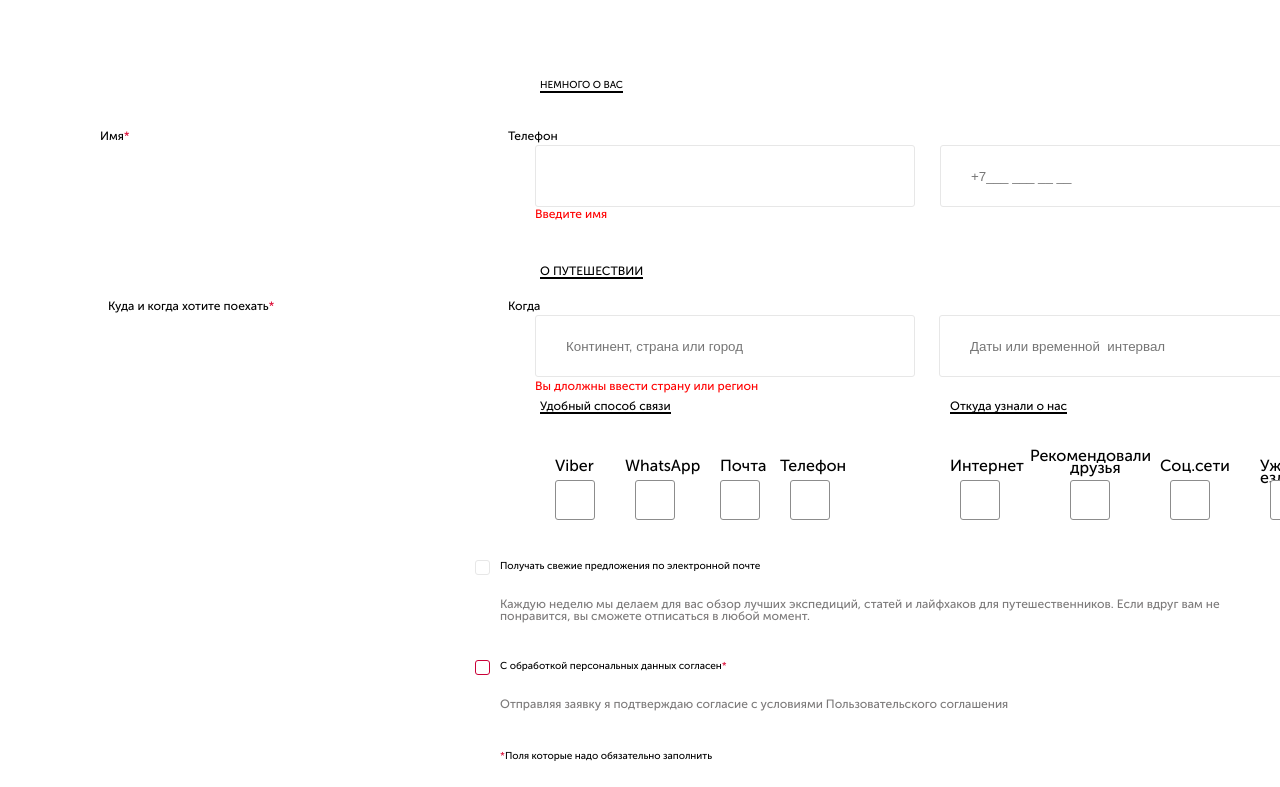
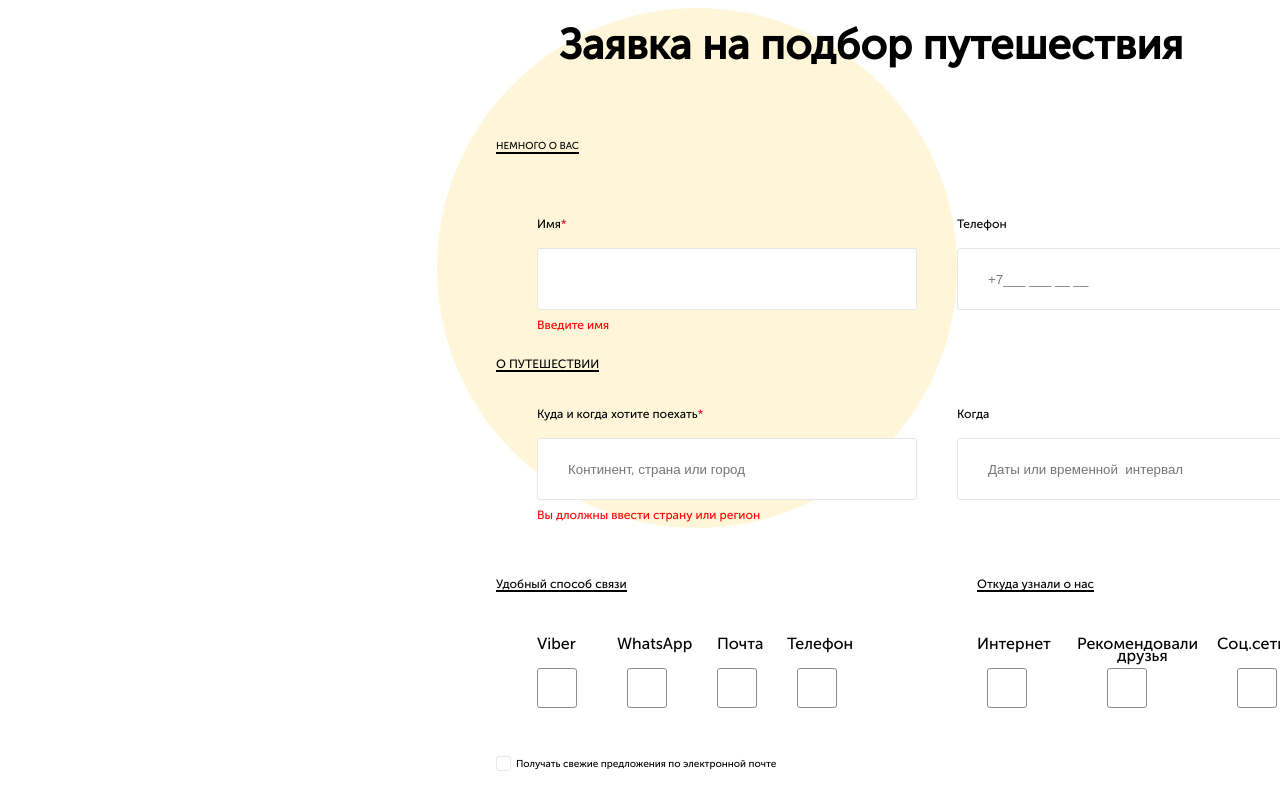
Before and after one commit to artemShvalev/hot-tour, a Vue app: page / in a window 1280 px wide. Shown: the part 1640-2427 px from the top of the page. Built offline with nearby package versions, Linux system fonts and the light colour scheme.

Commit message:
Fix it Form(!)

```diff
--- a/src/App.vue
+++ b/src/App.vue
@@ -22,10 +22,10 @@ export default {
   components: {
     HeaderTour,
     MainTour,
+    SliderTour,
     PopularTour,
     FormTour,
     FooterTour,
-    SliderTour,
   },
 };
 </script>
--- a/src/components/FooterTour.vue
+++ b/src/components/FooterTour.vue
@@ -36,13 +36,13 @@ export default {
     padding: 0;
   }
   .footer{
-    background: #E5E5E5;
+    background: #ffffff;
     width: 1024px;
     margin: 0 auto;
     display: flex;
     position: absolute;
-    top: -106px;
-    left:0px;
+    top: 106px;
+    left:0;
   }
   .img__footer{
     position: absolute;
--- a/src/components/FormTour.vue
+++ b/src/components/FormTour.vue
@@ -1,6 +1,7 @@
-<template  class="all">
+<template>
+  <div  class="all">
      <div class="line"></div>
-  <div class="formtour">
+  <div class="formtour"></div>
      <div class="form__title">
        <h3>Заявка на подбор путешествия</h3>
      </div>
@@ -84,7 +85,7 @@
      <div class="btn">
        <button>Отправить <img id="img" src="../assets/img/arrbutton.png" alt=""></button>
      </div>
-   </div>
+  </div>
 </template>
 
 <script>
@@ -128,29 +129,40 @@ export default {
   * {
     margin: 0;
     padding: 0;
+    box-sizing: border-box;
   }
   .all{
     margin: 0 auto;
+    background-image: url('../assets/img/ellipse.png');
+    background-repeat: no-repeat;
+    width: 1000px;
+    height: 520px;
+    background-size: contain;
+    background-position-y: center;
+    position: absolute;
+    top: 1648px;
+    left: 437px;
+    z-index: 10000;
   }
   .error{
-    font-family: Museo Sans Cyrl;
+    font-family: Museo Sans Cyrl,sans-serif;
     font-style: normal;
     color: red;
     font-size: 12px;
 
     position: absolute;
-    top: 2019px;
-    left:535px;
+    top: 500px;
+    left:100px;
   }
   .error__name{
-    font-family: Museo Sans Cyrl;
+    font-family: Museo Sans Cyrl, sans-serif;
     font-style: normal;
     color: red;
     font-size: 12px;
 
     position: absolute;
-    top: 1847px;
-    left:535px;
+    top: 310px;
+    left:100px;
   }
   .formtour{
   }
@@ -164,15 +176,14 @@ export default {
     color: #000000;
 
     position: absolute;
-    top: 1575px;
-    right:620px;
+    top: 15px;
+    left:122px;
   }
 
   .about{
     position: absolute;
-    top: 1649px;
-    left: 540px;
-    padding-top: 70px;
+    top: 132px;
+    left: 59px;
 
     font-family: Museo Sans Cyrl, sans-serif;
     font-size: 10px;
@@ -184,7 +195,7 @@ export default {
   }
   .label__name{
     position: absolute;
-    top: 1770px;
+    top: 210px;
     left: 100px;
 
     font-family: Museo Sans Cyrl, sans-serif;
@@ -198,8 +209,8 @@ export default {
   }
   .label__tel{
     position: absolute;
-    top: 1770px;
-    padding-left: 500px;
+    top: 210px;
+    left: 520px;
 
     font-family: Museo Sans Cyrl, sans-serif;
     font-size: 12px;
@@ -215,16 +226,14 @@ export default {
     width: 380px;
     height: 50px;
     padding: 30px;
-  }
-  #name{
     position: absolute;
-    top: 1785px;
-    left:535px;
+    top: 240px;
+    left:100px;
   }
   #tel{
     position: absolute;
-    top: 1785px;
-    left:940px;
+    top:  240px;
+    left: 520px;
     background: #FFFFFF;
     border: 1px solid #E7E7E7;
     box-sizing: border-box;
@@ -235,9 +244,8 @@ export default {
   }
   .about__advice{
     position: absolute;
-    top: 1835px;
-    left: 540px;
-    padding-top: 70px;
+    top: 350px;
+    left: 59px;
 
     font-family: Museo Sans Cyrl, sans-serif;
     font-size: 12px;
@@ -246,8 +254,8 @@ export default {
   }
   .advice{
     position: absolute;
-    top: 1940px;
-    padding-left: 100px;
+    top: 400px;
+    left: 100px;
 
     font-family: Museo Sans Cyrl, sans-serif;
     font-size: 12px;
@@ -257,8 +265,8 @@ export default {
   }
   #advice{
     position: absolute;
-    top: 1955px;
-    left:535px;
+    top: 430px;
+    left:100px;
     background: #FFFFFF;
     border: 1px solid #E7E7E7;
     box-sizing: border-box;
@@ -269,8 +277,8 @@ export default {
   }
   .when{
     position: absolute;
-    top: 1940px;
-    padding-left: 500px;
+    top: 400px;
+    left: 520px;
 
     font-family: Museo Sans Cyrl,sans-serif;
     font-size: 12px;
@@ -280,8 +288,8 @@ export default {
   }
   #when{
     position: absolute;
-    top:1955px;
-    left:939px;
+    top:430px;
+    left:520px;
     background: #FFFFFF;
     border: 1px solid #E7E7E7;
     box-sizing: border-box;
@@ -292,8 +300,8 @@ export default {
   }
   .connection{
     position: absolute;
-    top: 1970px;
-    left: 540px;
+    top: 500px;
+    left: 59px;
     padding-top: 70px;
 
     font-family: Museo Sans Cyrl,sans-serif;
@@ -303,8 +311,7 @@ export default {
   }
   .check{
     display: flex;
-    position: relative;
-    top: -1000px;
+    position: absolute;
   }
   .label__viber{
     display:block;
@@ -312,8 +319,8 @@ export default {
     font-size: 16px;
     line-height: 12px;
     position: absolute;
-    top: 2100px;
-    left: 555px;
+    top: 630px;
+    left: 100px;
     width: 40px;
     height: 40px;
   }
@@ -324,8 +331,8 @@ export default {
     border:1px solid #8C8C8C;
     background-color: #FFFFFF;
     position:absolute;
-    top: 2120px;
-    left: 555px;
+    top: 660px;
+    left: 100px;
     -webkit-appearance: none;
     appearance: none;
     outline: none;
@@ -333,8 +340,8 @@ export default {
   .span__viber::before{
     content: "";
     position: relative;
-    top: 350px;
-    left: 125px;
+    top: 675px;
+    left:110px ;
     display: block;
     width:40px ;
     height: 40px;
@@ -352,8 +359,8 @@ export default {
     font-size: 16px;
     line-height: 12px;
     position: absolute;
-    top: 2100px;
-    left: 625px;
+    top: 630px;
+    left: 180px;
   }
   #whatsapp{
     width: 40px;
@@ -362,8 +369,8 @@ export default {
     border:1px solid #8C8C8C;
     background-color: #FFFFFF;
     position:absolute;
-    top: 2120px;
-    left: 635px;
+    top: 660px;
+    left: 190px;
     -webkit-appearance: none;
     appearance: none;
     outline: none;
@@ -390,16 +397,16 @@ export default {
     font-size: 16px;
     line-height: 12px;
     position: absolute;
-    top: 2100px;
-    left: 720px;
+    top: 630px;
+    left: 280px;
   }
   #mail{
     width: 40px;
     height: 40px;
     border-radius:3px;
     position:absolute;
-    top: 2120px;
-    left: 720px;
+    top: 660px;
+    left: 280px;
     border:1px solid #8C8C8C;
     background-color: #FFFFFF;
     -webkit-appearance: none;
@@ -428,16 +435,16 @@ export default {
     font-size: 16px;
     line-height: 12px;
     position: absolute;
-    top: 2100px;
-    left: 780px;
+    top: 630px;
+    left: 350px;
   }
   #telephone{
     width: 40px;
     height: 40px;
     border-radius:3px;
     position:absolute;
-    top: 2120px;
-    left: 790px;
+    top: 660px;
+    left: 360px;
     border:1px solid #8C8C8C;
     background-color: #FFFFFF;
     -webkit-appearance: none;
@@ -462,9 +469,8 @@ export default {
   }
   .about__us_text{
     position: absolute;
-    top: 1970px;
-    left: 950px;
-    padding-top: 70px;
+    top: 570px;
+    left: 540px;
 
     font-family: Museo Sans Cyrl, sans-serif;
     font-size: 12px;
@@ -481,16 +487,16 @@ export default {
     font-size: 16px;
     line-height: 12px;
     position: absolute;
-    top: 2100px;
-    left: 950px;
+    top: 630px;
+    left: 540px;
   }
   #internet{
     width: 40px;
     height: 40px;
     border-radius:3px;
     position:absolute;
-    top: 2120px;
-    left: 960px;
+    top: 660px;
+    left: 550px;
     border:1px solid #8C8C8C;
     background-color: #FFFFFF;
     -webkit-appearance: none;
@@ -520,8 +526,8 @@ export default {
     font-size: 16px;
     line-height: 12px;
     position: absolute;
-    top: 2090px;
-    left: 1030px;
+    top: 630px;
+    left: 640px;
   }
   .frends{
      padding-left:40px;
@@ -531,8 +537,8 @@ export default {
     height: 40px;
     border-radius:3px;
     position:absolute;
-    top: 2120px;
-    left: 1070px;
+    top: 660px;
+    left: 670px;
     border:1px solid #8C8C8C;
     background-color: #FFFFFF;
     -webkit-appearance: none;
@@ -561,16 +567,16 @@ export default {
     font-size: 16px;
     line-height: 12px;
     position: absolute;
-    top: 2100px;
-    left: 1160px;
+    top: 630px;
+    left: 780px;
   }
   #soc{
     width: 40px;
     height: 40px;
     border-radius:3px;
     position:absolute;
-    top: 2120px;
-    left: 1170px;
+    top: 660px;
+    left: 800px;
     border:1px solid #8C8C8C;
     background-color: #FFFFFF;
     -webkit-appearance: none;
@@ -599,16 +605,16 @@ export default {
     font-size: 16px;
     line-height: 12px;
     position: absolute;
-    top: 2100px;
-    left: 1260px;
+    top: 630px;
+    left: 860px;
   }
   #already__went{
     width: 40px;
     height: 40px;
     border-radius:3px;
     position:absolute;
-    top: 2120px;
-    left: 1270px;
+    top: 660px;
+    left: 880px;
     border:1px solid #8C8C8C;
     background-color: #FFFFFF;
     -webkit-appearance: none;
@@ -639,8 +645,8 @@ export default {
     position: absolute;
     width: 15px;
     height: 15px;
-    top: 2200px;
-    left: 475px;
+    top: 748px;
+    left: 59px;
 
     background: #FFFFFF;
     border: 1px solid #E7E7E7;
@@ -674,8 +680,8 @@ export default {
     position: absolute;
     width: 266px;
     height: 12px;
-    top: 2200px;
-    left: 500px;
+    top: 750px;
+    left: 79px;
 
     font-family: Museo Sans Cyrl, sans-serif;
     font-style: normal;
@@ -688,13 +694,14 @@ export default {
     position: absolute;
     width: 750px;
     height: 24px;
-    left: 500px;
-    top: 2238px;
+    top: 780px;
+    left: 79px;
 
     font-family: Museo Sans Cyrl, sans-serif;
     font-size: 12px;
     line-height: 12px;
-    color: #7c7a7a;
+    color: #C1C1C1;
+  ;
   }
   /*personal*/
   .personal{
@@ -704,8 +711,8 @@ export default {
     position: absolute;
     width: 15px;
     height: 15px;
-    top: 2300px;
-    left: 475px;
+    top: 870px;
+    left: 59px;
     box-sizing: border-box;
     border-radius: 3px;
     border:1px solid #CB0037;
@@ -719,8 +726,8 @@ export default {
     position: absolute;
     width: 266px;
     height: 12px;
-    top: 2300px;
-    left: 500px;
+    top: 870px;
+    left: 79px;
 
     font-family: Museo Sans Cyrl, sans-serif;
     font-style: normal;
@@ -732,8 +739,8 @@ export default {
   .span__personal::before{
     content: "";
     position: relative;
-    top: 300px;
-    left: 34px;
+    top: 870px;
+    left: 59px;
     display: block;
     width:15px ;
     height: 15px;
@@ -755,13 +762,13 @@ export default {
     position: absolute;
     width: 750px;
     height: 24px;
-    left: 500px;
-    top: 2338px;
+    top: 900px;
+    left: 79px;
 
     font-family: Museo Sans Cyrl, sans-serif;
     font-size: 12px;
     line-height: 12px;
-    color: #7c7a7a;
+    color: #C1C1C1;
   }
   /*field*/
   .field{
@@ -771,8 +778,8 @@ export default {
     position: absolute;
     width: 310px;
     height: 12px;
-    left: 500px;
-    top: 2390px;
+    left: 79px;
+    top: 970px;
 
     font-family: Museo Sans Cyrl, sans-serif;
     font-size: 10px;
@@ -781,8 +788,8 @@ export default {
   /*btn*/
   .btn{
     position: absolute;
-    left: 500px;
-    top: 2450px;
+    left: 79px;
+    top: 990px;
   }
   button{
     width: 280px;
```
